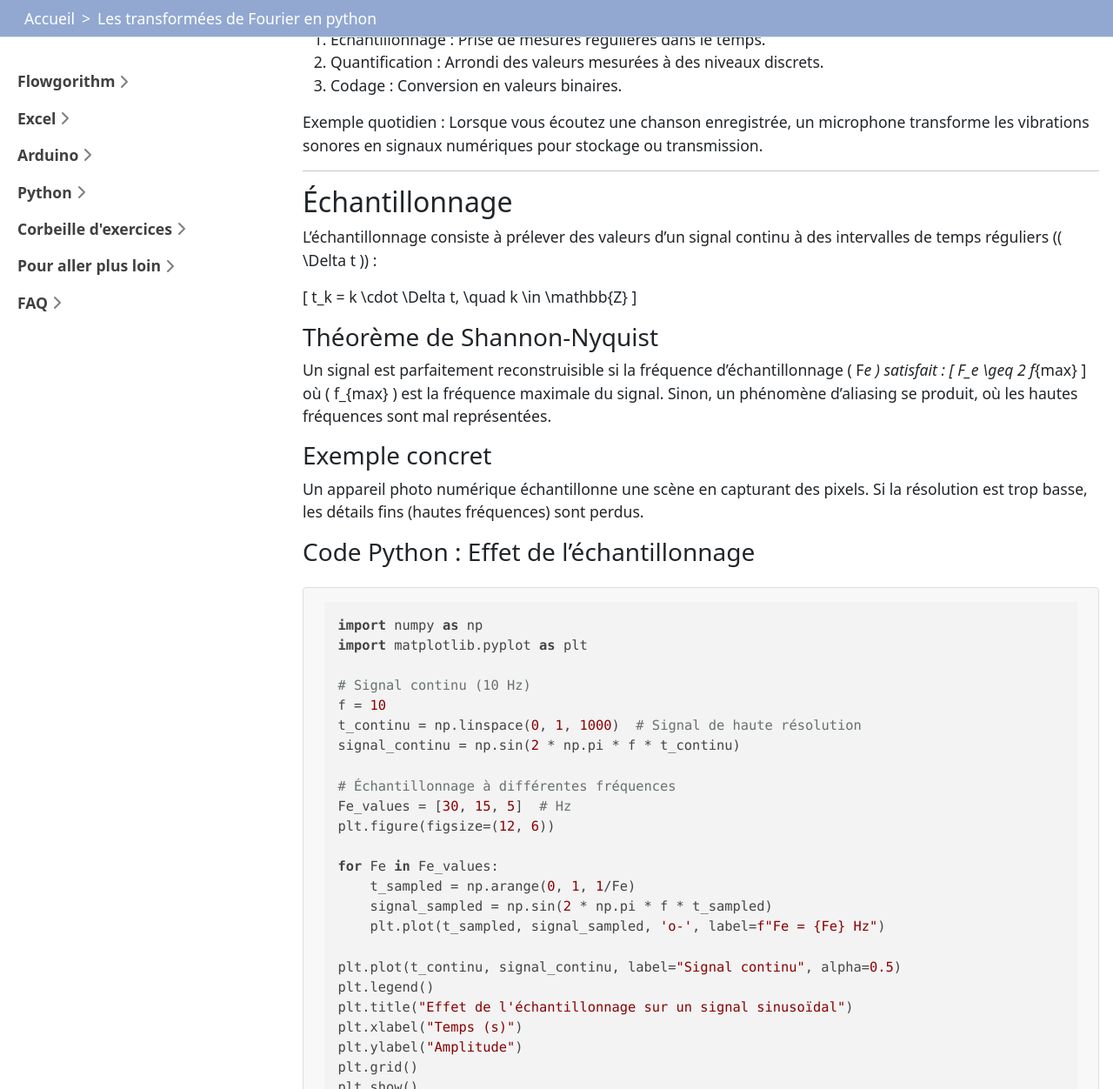
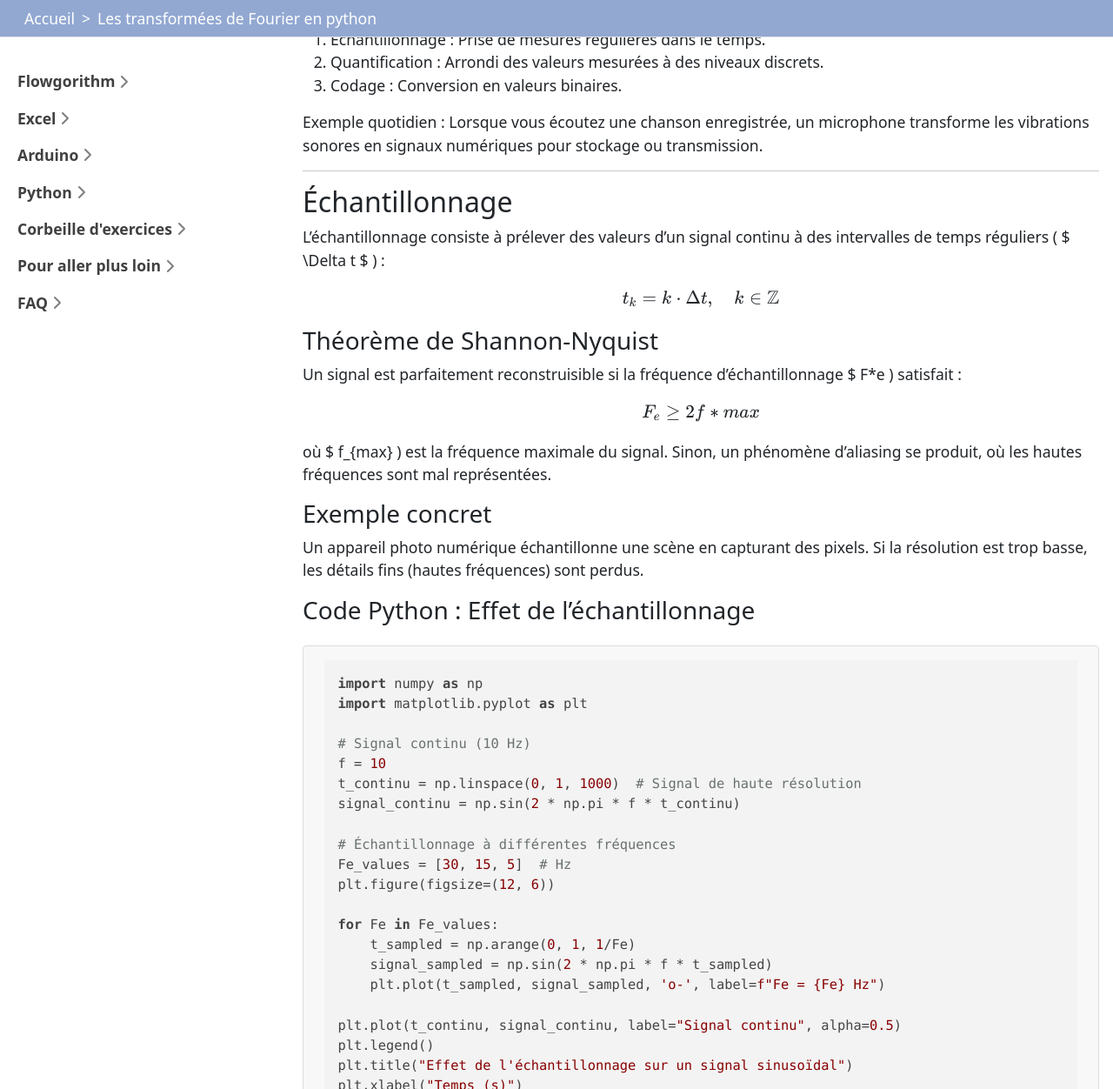
Before and after one commit to rohanfosse/CPIA1-info, a Jekyll site: the page built from Fourier.md, in a window 1280 px wide and 1400 px high, scrolled down 578 px, cut to the strip 0-1252 px from the top of the window. Shown: the whole strip at 87% size. Built offline with Jekyll 4.4.1, drawn with Linux system fonts in a browser that asks for light colours; nearby versions of some CDN libraries; Markdown is read by kramdown in place of the engine named in the settings; some of the changed text lies outside the part shown.

Commit message:
try katex

```diff
--- a/Fourier.md
+++ b/Fourier.md
@@ -34,19 +34,21 @@ Exemple quotidien : Lorsque vous écoutez une chanson enregistrée, un microphon
 
 ## Échantillonnage
 
-L'échantillonnage consiste à prélever des valeurs d’un signal continu à des intervalles de temps réguliers (\( \Delta t \)) :
+L'échantillonnage consiste à prélever des valeurs d’un signal continu à des intervalles de temps réguliers ( $ \Delta t $ ) :
 
-\[
+$$
 t_k = k \cdot \Delta t, \quad k \in \mathbb{Z}
-\]
+$$
 
 ### Théorème de Shannon-Nyquist
 
-Un signal est parfaitement reconstruisible si la fréquence d’échantillonnage \( F*e \) satisfait :
-\[
+Un signal est parfaitement reconstruisible si la fréquence d’échantillonnage $ F*e \) satisfait :
+
+$$
 F_e \geq 2 f*{max}
-\]
-où \( f\_{max} \) est la fréquence maximale du signal. Sinon, un phénomène d'aliasing se produit, où les hautes fréquences sont mal représentées.
+$$
+
+où $ f\_{max} \) est la fréquence maximale du signal. Sinon, un phénomène d'aliasing se produit, où les hautes fréquences sont mal représentées.
 
 ### Exemple concret
 
@@ -89,11 +91,11 @@ La quantification consiste à arrondir les amplitudes continues d’un signal à
 
 ### Concepts clés
 
-- Pas de quantification (\( \Delta V \)) :
-  \[
+- Pas de quantification ($ \Delta V \)) :
+  $$
   \Delta V = \frac{\text{Amplitude maximale} - \text{Amplitude minimale}}{2^n}
-  \]
-  où \( n \) est le nombre de bits de la quantification.
+  $$
+  où $ n \) est le nombre de bits de la quantification.
 - Exemple quotidien : En imagerie numérique, la profondeur de couleur (8 bits = 256 niveaux) influence la qualité de l'image.
 
 ### Code Python : Quantification
@@ -134,10 +136,10 @@ La transformée de Fourier (TF) convertit un signal du domaine temporel au domai
 
 ### Série de Fourier
 
-Pour un signal périodique \( s(t) \), la décomposition est donnée par :
-\[
+Pour un signal périodique $ s(t) \), la décomposition est donnée par :
+$$
 s(t) = a*0 + \sum*{k=1}^\infty \left( a_k \cos(2 \pi k f_0 t) + b_k \sin(2 \pi k f_0 t) \right)
-\]
+$$
 
 ### Code Python : Analyse fréquentielle
 
@@ -169,8 +171,8 @@ Le filtrage numérique permet d'isoler ou de supprimer certaines fréquences dan
 
 ### Types de filtres
 
-1. Passe-bas : Laisse passer les basses fréquences (\( f < f_c \)).
-2. Passe-haut : Laisse passer les hautes fréquences (\( f > f_c \)).
+1. Passe-bas : Laisse passer les basses fréquences ($ f < f_c \)).
+2. Passe-haut : Laisse passer les hautes fréquences ($ f > f_c \)).
 3. Passe-bande : Laisse passer une plage de fréquences.
 
 ### Exemple quotidien
```
